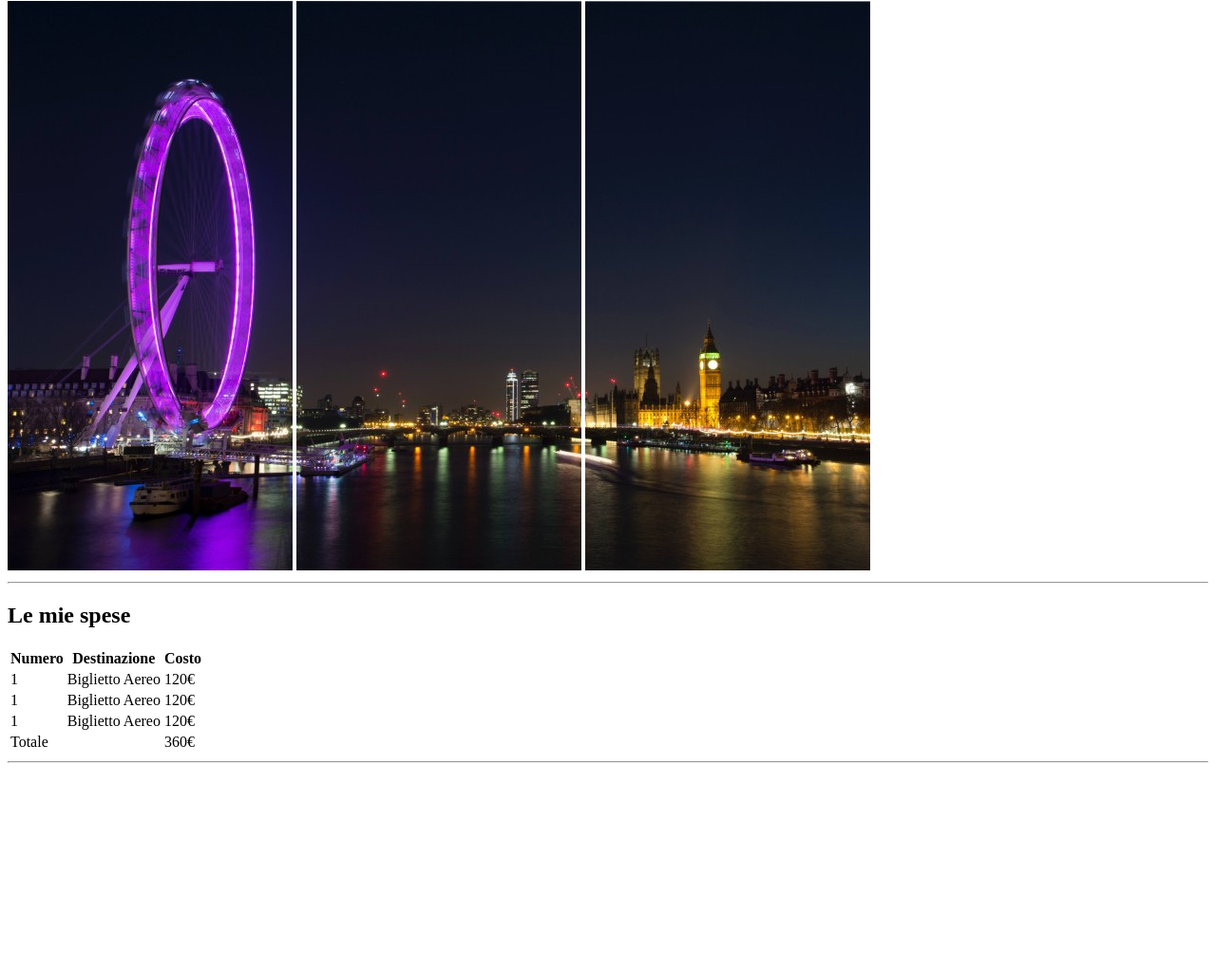
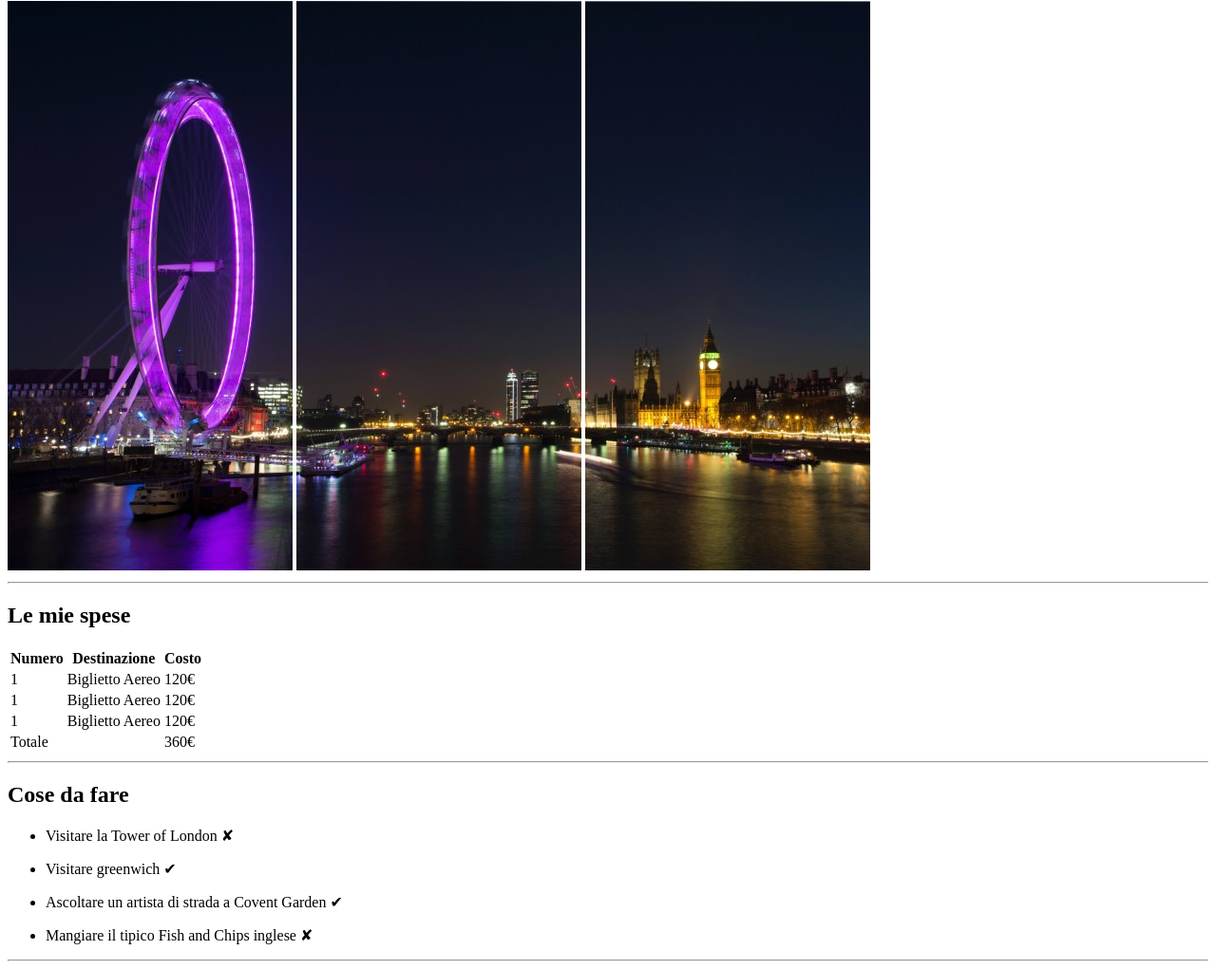
Before and after one commit to VolxDarkTV/html-london-trip, a plain HTML site: page index.html in a window 1280 px wide. Shown: the part 79-1100 px from the top of the page at 95% size. Before the commit the page ends 891 px from the top, so only its background shows below. Drawn offline with Linux system fonts and the light colour scheme.

Commit message:
What to do in London

```diff
--- a/index.html
+++ b/index.html
@@ -64,10 +64,26 @@
 
         <!-- What to do in London -->
         <section>
+            <h2>Cose da fare</h2>
 
-
+            <ul>
+                <li>
+                    <p>Visitare la Tower of London &#10008</p>
+                </li>
+                <li>
+                    <p>Visitare greenwich &#10004;</p>
+                </li>
+                <li>
+                    <p>Ascoltare un artista di strada a Covent Garden &#10004;</p>
+                </li>
+                <li>
+                    <p>Mangiare il tipico Fish and Chips inglese &#10008</p>
+                </li>
+            </ul>
 
         </section>
+
+        <hr>
 
         <!-- Info -->
         <section>
```
